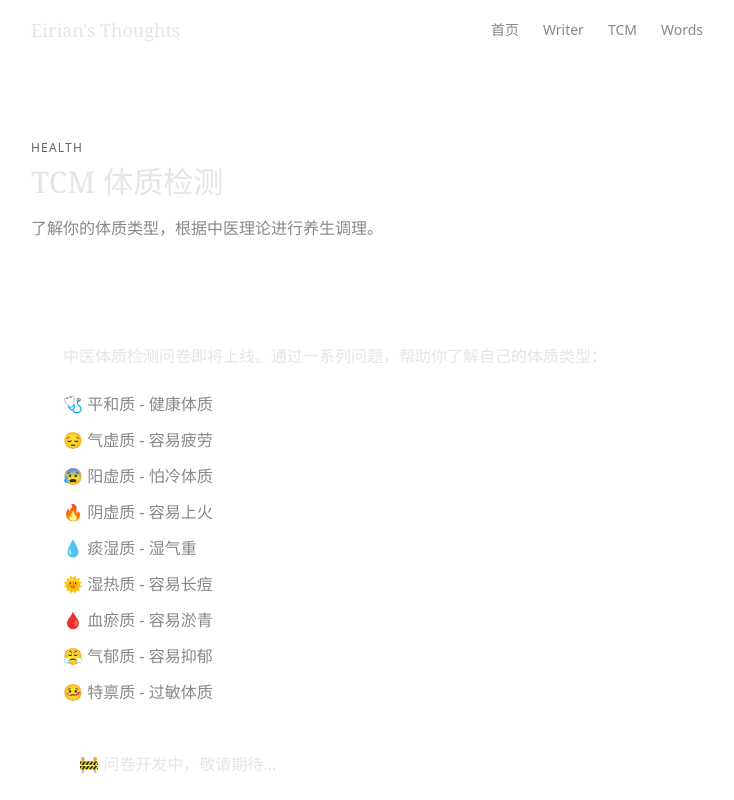
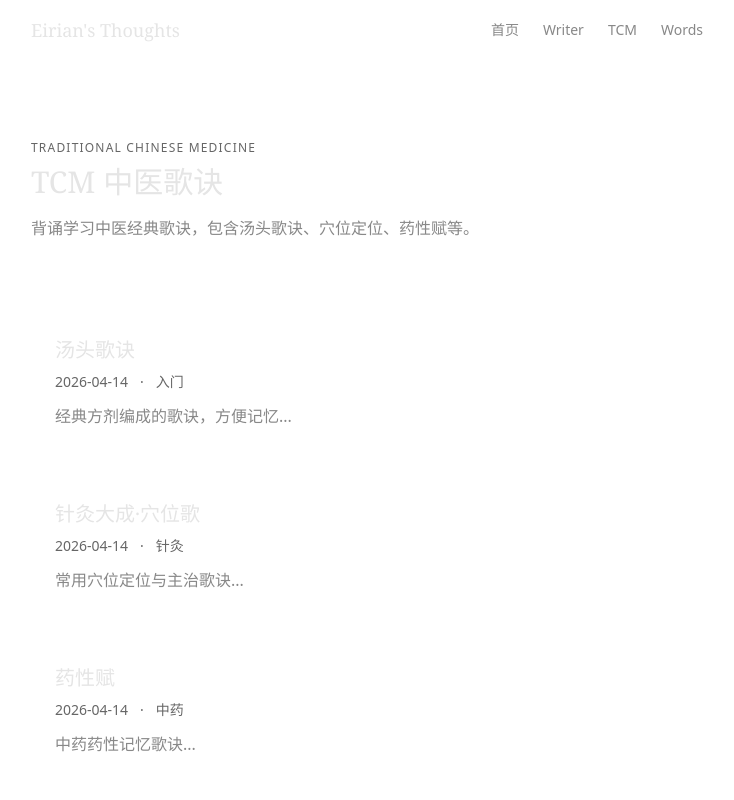
Before and after one commit to Eirian-design/my-thoughts, a Next.js app: page /tcm in a window 1280 px wide. Shown: the top 800 px of the page, without its empty margins (273-1007 px from the left). Built offline with nearby package versions, Linux system fonts and the light colour scheme.

Commit message:
fix: TCM改为中医歌诀

```diff
--- a/src/app/tcm/page.tsx
+++ b/src/app/tcm/page.tsx
@@ -1,37 +1,64 @@
 export const metadata = {
-  title: "TCM - 体质检测 | Eirian's Thoughts",
-  description: "中医体质检测",
+  title: "TCM - 中医歌诀 | Eirian's Thoughts",
+  description: "中医歌诀学习",
 };
 
 export default function TCMPage() {
   return (
     <div className="max-w-2xl mx-auto">
       <header className="py-10 mb-8 border-b" style={{ borderColor: '#333' }}>
-        <p className="text-xs uppercase tracking-widest mb-2" style={{ color: '#666' }}>Health</p>
-        <h1 className="text-3xl font-serif" style={{ color: '#e5e5e5' }}>TCM 体质检测</h1>
+        <p className="text-xs uppercase tracking-widest mb-2" style={{ color: '#666' }}>Traditional Chinese Medicine</p>
+        <h1 className="text-3xl font-serif" style={{ color: '#e5e5e5' }}>TCM 中医歌诀</h1>
         <p className="mt-4" style={{ color: '#888' }}>
-          了解你的体质类型，根据中医理论进行养生调理。
+          背诵学习中医经典歌诀，包含汤头歌诀、穴位定位、药性赋等。
         </p>
       </header>
 
-      <div className="card rounded-lg p-8">
-        <p style={{ color: '#e5e5e5' }} className="mb-6">
-          中医体质检测问卷即将上线。通过一系列问题，帮助你了解自己的体质类型：
-        </p>
-        <ul className="space-y-3 mb-8" style={{ color: '#888' }}>
-          <li>🩺 平和质 - 健康体质</li>
-          <li>😔 气虚质 - 容易疲劳</li>
-          <li>😰 阳虚质 - 怕冷体质</li>
-          <li>🔥 阴虚质 - 容易上火</li>
-          <li>💧 痰湿质 - 湿气重</li>
-          <li>🌞 湿热质 - 容易长痘</li>
-          <li>🩸 血瘀质 - 容易淤青</li>
-          <li>😤 气郁质 - 容易抑郁</li>
-          <li>🤒 特禀质 - 过敏体质</li>
-        </ul>
+      <div className="space-y-6">
+        <article className="card rounded-lg p-6 hover:opacity-80 transition-opacity">
+          <h2 className="text-xl font-serif mb-2" style={{ color: '#e5e5e5' }}>
+            汤头歌诀
+          </h2>
+          <div className="flex items-center gap-3 text-sm mb-3" style={{ color: '#666' }}>
+            <time>2026-04-14</time>
+            <span>·</span>
+            <span>入门</span>
+          </div>
+          <p style={{ color: '#888' }}>
+            经典方剂编成的歌诀，方便记忆...
+          </p>
+        </article>
 
-        <div className="p-4 rounded-lg" style={{ background: 'var(--bg-card)', borderLeft: '3px solid var(--accent)' }}>
-          <p style={{ color: '#e5e5e5' }}>🚧 问卷开发中，敬请期待...</p>
+        <article className="card rounded-lg p-6 hover:opacity-80 transition-opacity">
+          <h2 className="text-xl font-serif mb-2" style={{ color: '#e5e5e5' }}>
+            针灸大成·穴位歌
+          </h2>
+          <div className="flex items-center gap-3 text-sm mb-3" style={{ color: '#666' }}>
+            <time>2026-04-14</time>
+            <span>·</span>
+            <span>针灸</span>
+          </div>
+          <p style={{ color: '#888' }}>
+            常用穴位定位与主治歌诀...
+          </p>
+        </article>
+
+        <article className="card rounded-lg p-6 hover:opacity-80 transition-opacity">
+          <h2 className="text-xl font-serif mb-2" style={{ color: '#e5e5e5' }}>
+            药性赋
+          </h2>
+          <div className="flex items-center gap-3 text-sm mb-3" style={{ color: '#666' }}>
+            <time>2026-04-14</time>
+            <span>·</span>
+            <span>中药</span>
+          </div>
+          <p style={{ color: '#888' }}>
+            中药药性记忆歌诀...
+          </p>
+        </article>
+
+        <div className="card rounded-lg p-6 text-center">
+          <p style={{ color: '#888' }}>更多内容持续更新中...</p>
         </div>
       </div>
     </div>
```
